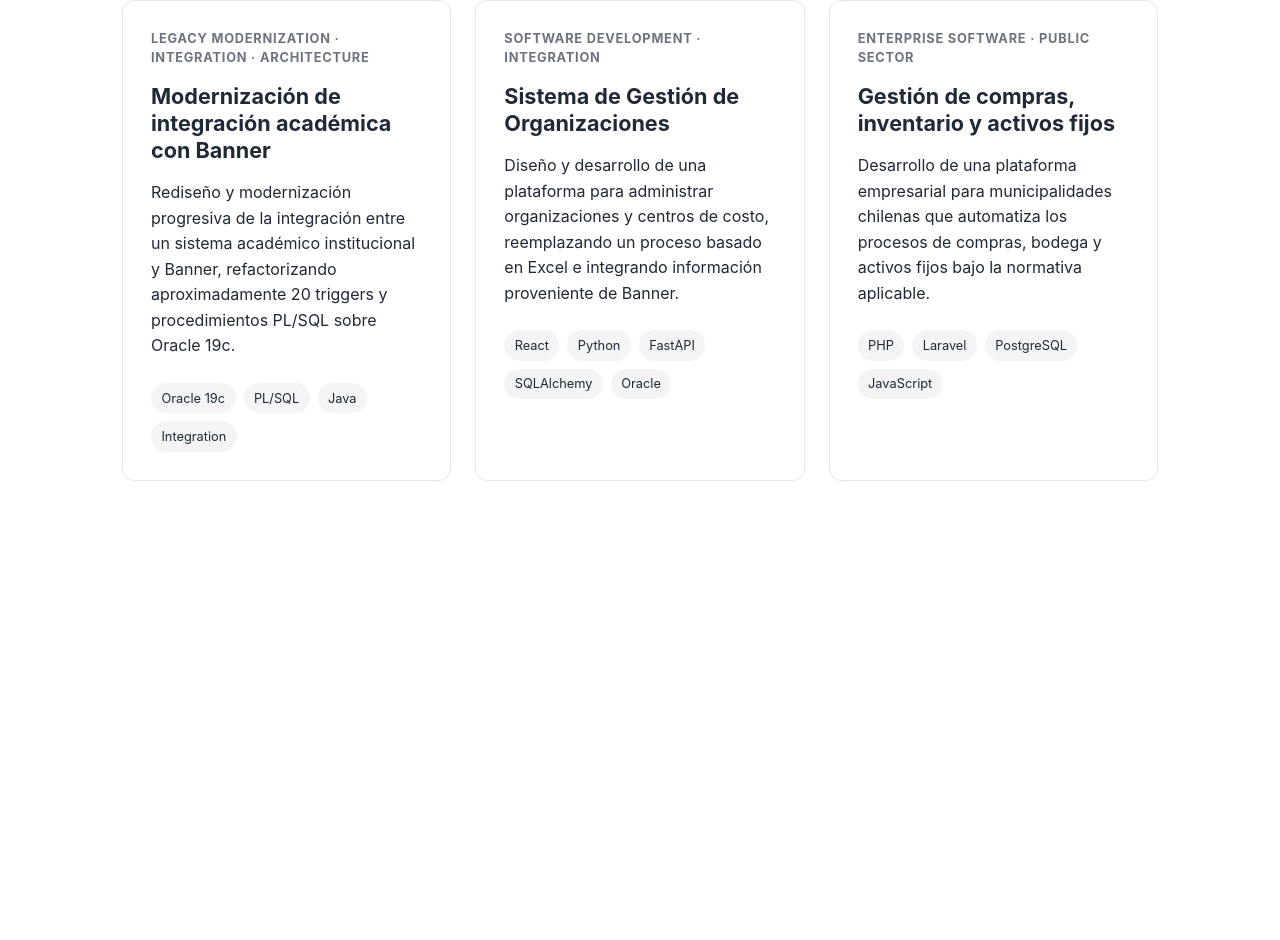
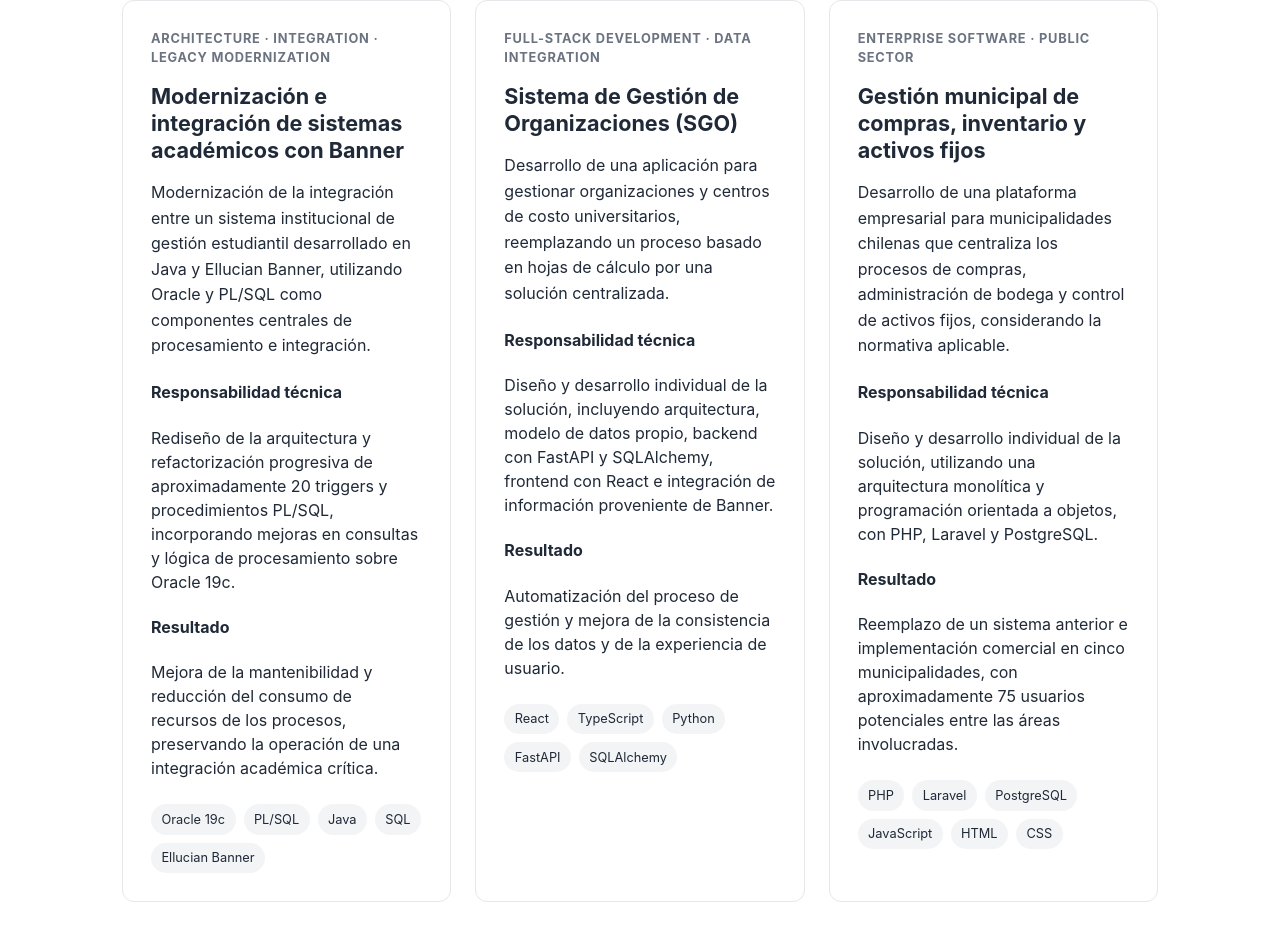
Before and after one commit to NanoBlanco/reinaldo-portfolio, a React (Vite) app: page / in a window 1280 px wide. Shown: the part 1066-2006 px from the top of the page. Before the commit the page ends 1643 px from the top, so only its background shows below. Built offline with nearby package versions, Linux system fonts and the light colour scheme.

Commit message:
feat: enrich portfolio project descriptions

```diff
--- a/src/sections/Projects.tsx
+++ b/src/sections/Projects.tsx
@@ -1,24 +1,45 @@
-const projects = [
+interface Project {
+  title: string
+  category: string
+  description: string
+  responsibility: string
+  impact: string
+  technologies: string[]
+}
+
+const projects: Project[] = [
   {
-    title: 'Modernización de integración académica con Banner',
-    category: 'Legacy Modernization · Integration · Architecture',
+    title: 'Modernización e integración de sistemas académicos con Banner',
+    category: 'Architecture · Integration · Legacy Modernization',
     description:
-      'Rediseño y modernización progresiva de la integración entre un sistema académico institucional y Banner, refactorizando aproximadamente 20 triggers y procedimientos PL/SQL sobre Oracle 19c.',
-    technologies: ['Oracle 19c', 'PL/SQL', 'Java', 'Integration'],
+      'Modernización de la integración entre un sistema institucional de gestión estudiantil desarrollado en Java y Ellucian Banner, utilizando Oracle y PL/SQL como componentes centrales de procesamiento e integración.',
+    responsibility:
+      'Rediseño de la arquitectura y refactorización progresiva de aproximadamente 20 triggers y procedimientos PL/SQL, incorporando mejoras en consultas y lógica de procesamiento sobre Oracle 19c.',
+    impact:
+      'Mejora de la mantenibilidad y reducción del consumo de recursos de los procesos, preservando la operación de una integración académica crítica.',
+    technologies: ['Oracle 19c', 'PL/SQL', 'Java', 'SQL', 'Ellucian Banner'],
   },
   {
-    title: 'Sistema de Gestión de Organizaciones',
-    category: 'Software Development · Integration',
+    title: 'Sistema de Gestión de Organizaciones (SGO)',
+    category: 'Full-Stack Development · Data Integration',
     description:
-      'Diseño y desarrollo de una plataforma para administrar organizaciones y centros de costo, reemplazando un proceso basado en Excel e integrando información proveniente de Banner.',
-    technologies: ['React', 'Python', 'FastAPI', 'SQLAlchemy', 'Oracle'],
+      'Desarrollo de una aplicación para gestionar organizaciones y centros de costo universitarios, reemplazando un proceso basado en hojas de cálculo por una solución centralizada.',
+    responsibility:
+      'Diseño y desarrollo individual de la solución, incluyendo arquitectura, modelo de datos propio, backend con FastAPI y SQLAlchemy, frontend con React e integración de información proveniente de Banner.',
+    impact:
+      'Automatización del proceso de gestión y mejora de la consistencia de los datos y de la experiencia de usuario.',
+    technologies: ['React', 'TypeScript', 'Python', 'FastAPI', 'SQLAlchemy'],
   },
   {
-    title: 'Gestión de compras, inventario y activos fijos',
+    title: 'Gestión municipal de compras, inventario y activos fijos',
     category: 'Enterprise Software · Public Sector',
     description:
-      'Desarrollo de una plataforma empresarial para municipalidades chilenas que automatiza los procesos de compras, bodega y activos fijos bajo la normativa aplicable.',
-    technologies: ['PHP', 'Laravel', 'PostgreSQL', 'JavaScript'],
+      'Desarrollo de una plataforma empresarial para municipalidades chilenas que centraliza los procesos de compras, administración de bodega y control de activos fijos, considerando la normativa aplicable.',
+    responsibility:
+      'Diseño y desarrollo individual de la solución, utilizando una arquitectura monolítica y programación orientada a objetos, con PHP, Laravel y PostgreSQL.',
+    impact:
+      'Reemplazo de un sistema anterior e implementación comercial en cinco municipalidades, con aproximadamente 75 usuarios potenciales entre las áreas involucradas.',
+    technologies: ['PHP', 'Laravel', 'PostgreSQL', 'JavaScript', 'HTML', 'CSS'],
   },
 ]
 
@@ -28,8 +49,8 @@ function Projects() {
       <header className="projects__header">
         <h2>Proyectos seleccionados</h2>
         <p>
-          Soluciones empresariales desarrolladas y modernizadas en contextos de integración, datos y
-          sistemas críticos.
+          Soluciones empresariales desarrolladas y modernizadas en contextos de
+          integración, datos y sistemas críticos.
         </p>
       </header>
 
@@ -37,8 +58,18 @@ function Projects() {
         {projects.map((project) => (
           <article className="project-card" key={project.title}>
             <p className="project-card__category">{project.category}</p>
+
             <h3>{project.title}</h3>
-            <p className="project-card__description">{project.description}</p>
+
+            <p className="project-card__description">
+              {project.description}
+            </p>
+
+            <h4>Responsabilidad técnica</h4>
+            <p>{project.responsibility}</p>
+
+            <h4>Resultado</h4>
+            <p>{project.impact}</p>
 
             <ul className="project-card__technologies">
               {project.technologies.map((technology) => (
```
